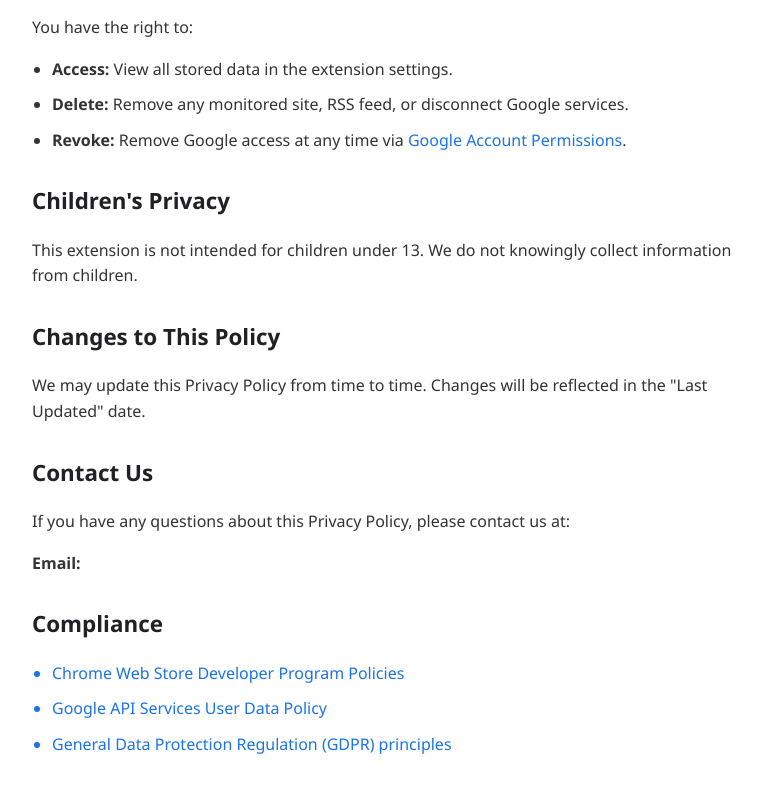
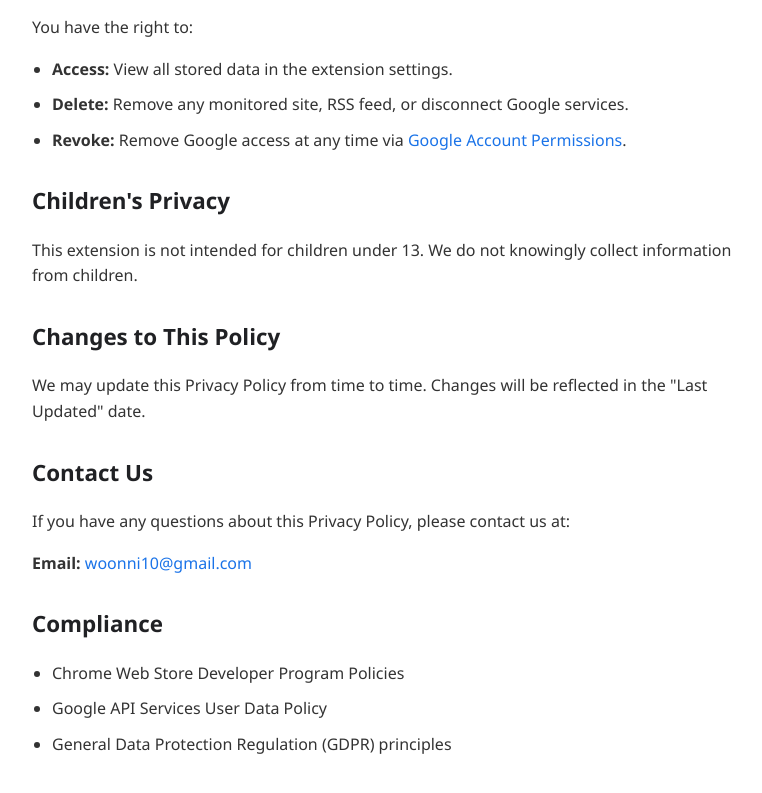
Before and after one commit to unjeong/Catch-Up-Later, a browser extension: page privacy.html in a window 1280 px wide. Shown: the part 2633-3426 px from the top of the page, without its empty margins (248-1010 px from the left). Drawn offline with Linux system fonts and the light colour scheme.

Commit message:
Fix email link formatting in privacy.html

```diff
--- a/privacy.html
+++ b/privacy.html
@@ -178,8 +178,7 @@
 
         <h2>Contact Us</h2>
         <p>If you have any questions about this Privacy Policy, please contact us at:</p>
-        <p><strong>Email:</strong> <a href="mailto:woonni10@gmail.com""woonni10@gmail.com</a></p>
-
+        <p><strong>Email:</strong> <a href="mailto:woonni10@gmail.com">woonni10@gmail.com</a></p>
         <h2>Compliance</h2>
         <ul>
             <li>Chrome Web Store Developer Program Policies</li>
```
